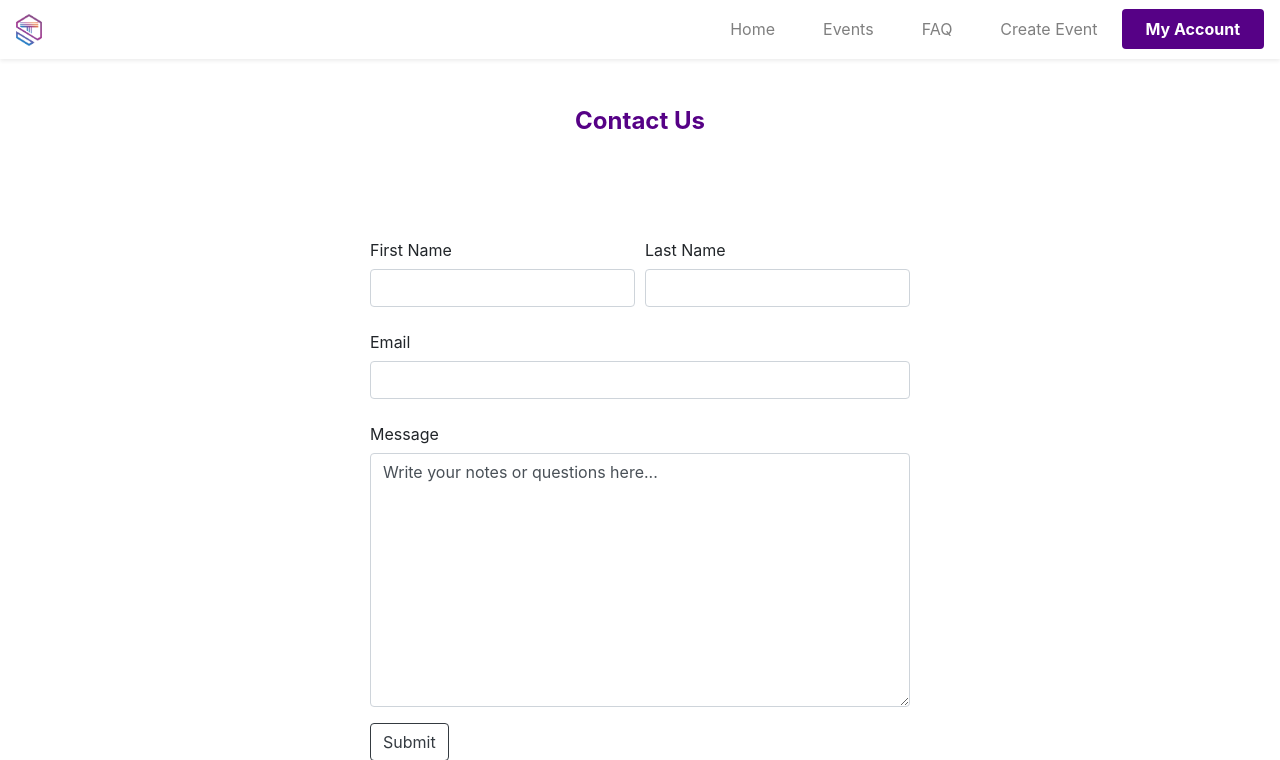
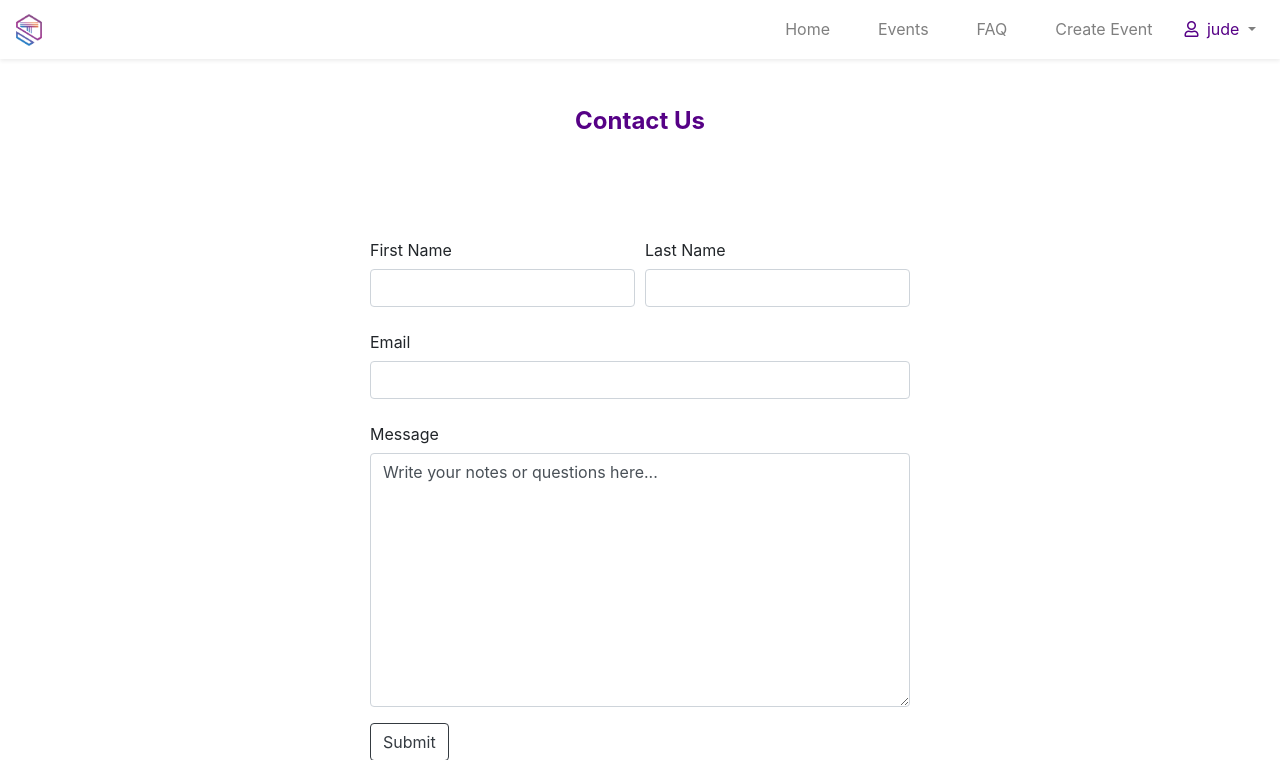
Before and after one commit to judeakinwale/tu_django, a Django app: page /contact-us/ in a window 1280 px wide. Shown: the top 760 px of the page. Run offline with Django 3.2, Linux system fonts and the light colour scheme; a user stored in the database is signed in; parts of the project's set-up code (start-up, migrations or seed data) failed here and were passed over; some libraries are stand-ins or nearby versions; some web fonts are replaced.

Commit message:
Improve html templates, add contact us model to the registration app

```diff
--- a/core/templates/core/contact_us.html
+++ b/core/templates/core/contact_us.html
@@ -9,6 +9,7 @@
     <div class="row py-5">
       <div class="col-md-6 mx-auto">
         <form action="/" class="" method="post">
+          {% csrf_token %}
           <div class="form-row">
             <div class="form-group col-md-6">
               <label class="col-form-label" for="inputEmail4">First Name</label>
--- a/core/templates/core/event_list.html
+++ b/core/templates/core/event_list.html
@@ -13,7 +13,7 @@
       <div class="row">
         <div class="card-deck">
           {% for object in object_list %}
-          <div class="col-lg-4 col-md-6">
+          <div class="col-12 col-lg-4 col-md-6">
             <div class="card mx-0 my-4 shadow-anim">
               <a href="{{object.get_absolute_url}}">
                 <img src="{{object.image.url}}" class="card-img-top" alt="event image" ,
--- a/core/templates/partials/_header.html
+++ b/core/templates/partials/_header.html
@@ -45,7 +45,7 @@
         </li> -->
 
         {% if user.is_authenticated %}
-          {% if "create-event" in request.path %}
+          {% if "create" in request.path %}
           <li class="nav-item active">
             <a class="nav-link mx-3 text-purple" href="{% url 'core:create_event' %}">Create Event <span class="sr-only">(current)</span></a>
           </li>
@@ -55,23 +55,44 @@
           </li>
           {% endif %}
 
-          <li class="nav-item bg-purple rounded">
+          <!-- <li class="nav-item bg-purple rounded">
             <a class="nav-link text-white font-weight-bold mx-3" href="{% url 'registration:account' %}">My Account</a>
+          </li> -->
+
+          <li class="nav-item">
+            <div class="dropdown nav-link" style="cursor:pointer;">
+              <a class="dropdown-toggle" data-toggle="dropdown">
+                <span class="text-purple" >
+                  <!-- <img src="{% static 'core//img/profile.png' %}" alt="profile" width="30" height="30"> -->
+                  <i class="far fa-user pr-1"></i>
+                   {{request.user}}
+                  <span>
+              </a>
+              <div class="dropdown-menu dropdown-menu-right rounded-sm" aria-labelledby="navbarDropdown"  style="z-index: 1030;">
+                <a class="nav-link text-purple text-center" href="{% url 'core:cart_detail' %}"><i class="fas fa-shopping-cart text-purple pr-2"></i>Cart</a>
+                <a class="nav-link text-purple text-center" href="{% url 'registration:account' %}"><i class="fas fa-user text-purple pr-2"></i>Profile</a>
+                <!-- <a class="nav-link text-purple" href="#">Something</a> -->
+                <div class="dropdown-divider"></div>
+                <a class="nav-link text-purple text-center" href="{% url 'registration:logout' %}"><i class="fas fa-sign-out-alt text-purple pr-2"></i>Logout</a>
+              </div>
+            </div>
           </li>
         {% else %}
+
         {% if "login" in request.path %}
         <li class="nav-item active">
-            <a class="nav-link mx-3 text-purple" href="{% url 'registration:login' %}">Sign In <span class="sr-only">(current)</span></a>
+          <a class="nav-link mx-3 text-purple" href="{% url 'registration:register' %}">Register <span class="sr-only">(current)</span></a>
         </li>
         {% else %}
         <li class="nav-item">
-            <a class="nav-link mx-3" href="{% url 'registration:login' %}">Sign In</a>
+          <a class="nav-link mx-3 text-purple" href="{% url 'registration:register' %}">Register</a>
         </li>
         {% endif %}
 
         <li class="nav-item bg-purple rounded">
-            <a class="nav-link text-white font-weight-bold mx-3" href="{% url 'registration:register' %}">Register</a>
+          <a class="nav-link text-white font-weight-bold mx-3" href="{% url 'registration:login' %}">Sign In</a>
         </li>
+
         {% endif %}
 
       </ul>
--- a/core/templates/partials/_search.html
+++ b/core/templates/partials/_search.html
@@ -79,7 +79,7 @@
               </div>
             </li> -->
             <li class="nav-item">
-              <a href="{% url 'core:cart_detail' %}" class="btn btn-sm text-purple" style="font-size: 16px;"><i class="fas fa-shopping-cart"></i></a>
+              <a href="{% url 'core:cart_detail' %}" class="btn btn-sm shadow-none text-purple" style="font-size: 16px;"><i class="fas fa-shopping-cart"></i></a>
             </li>
           </nav>
         </div>
```
Also changed, not shown: core/templates/base.html (+21 -8 lines), core/templates/cart/cart_detail.html (+11 -0 lines), registration/models.py (+14 -0 lines). Lines whose indentation alone changed are shown as unchanged.
